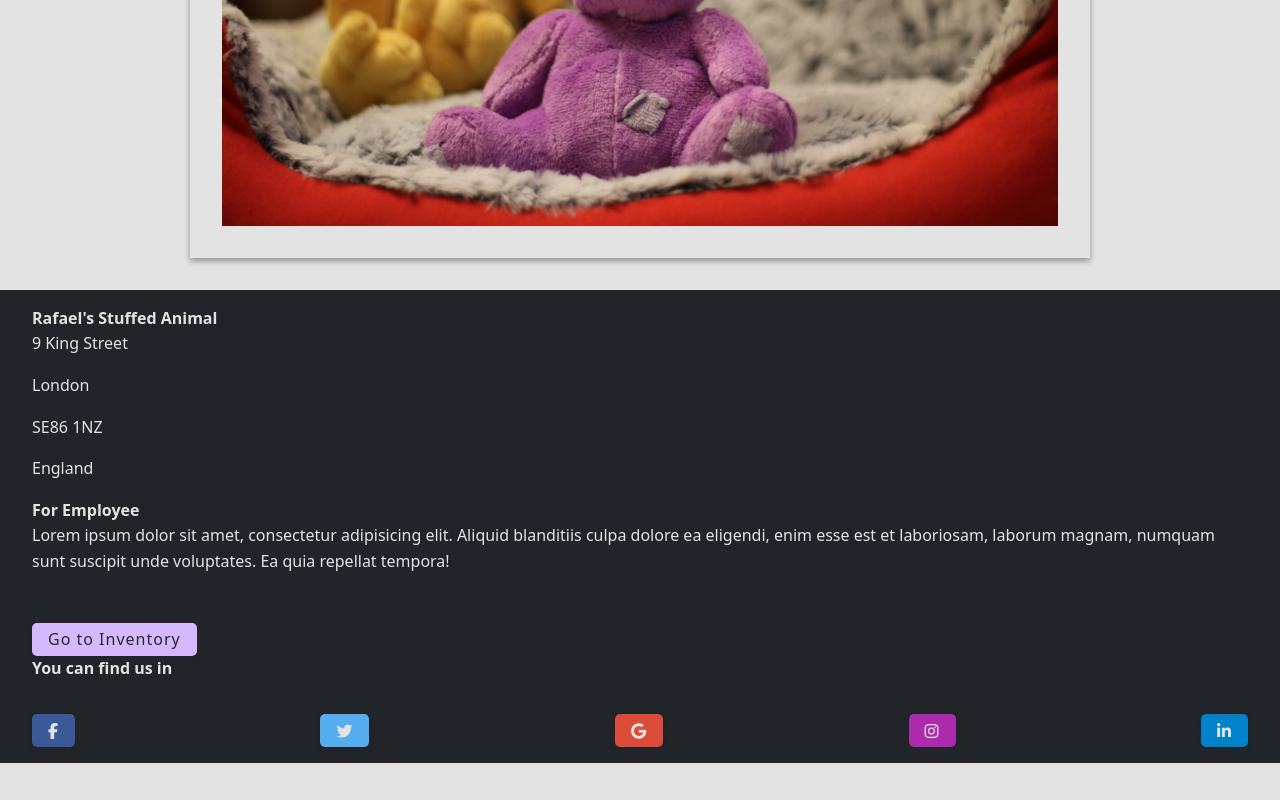
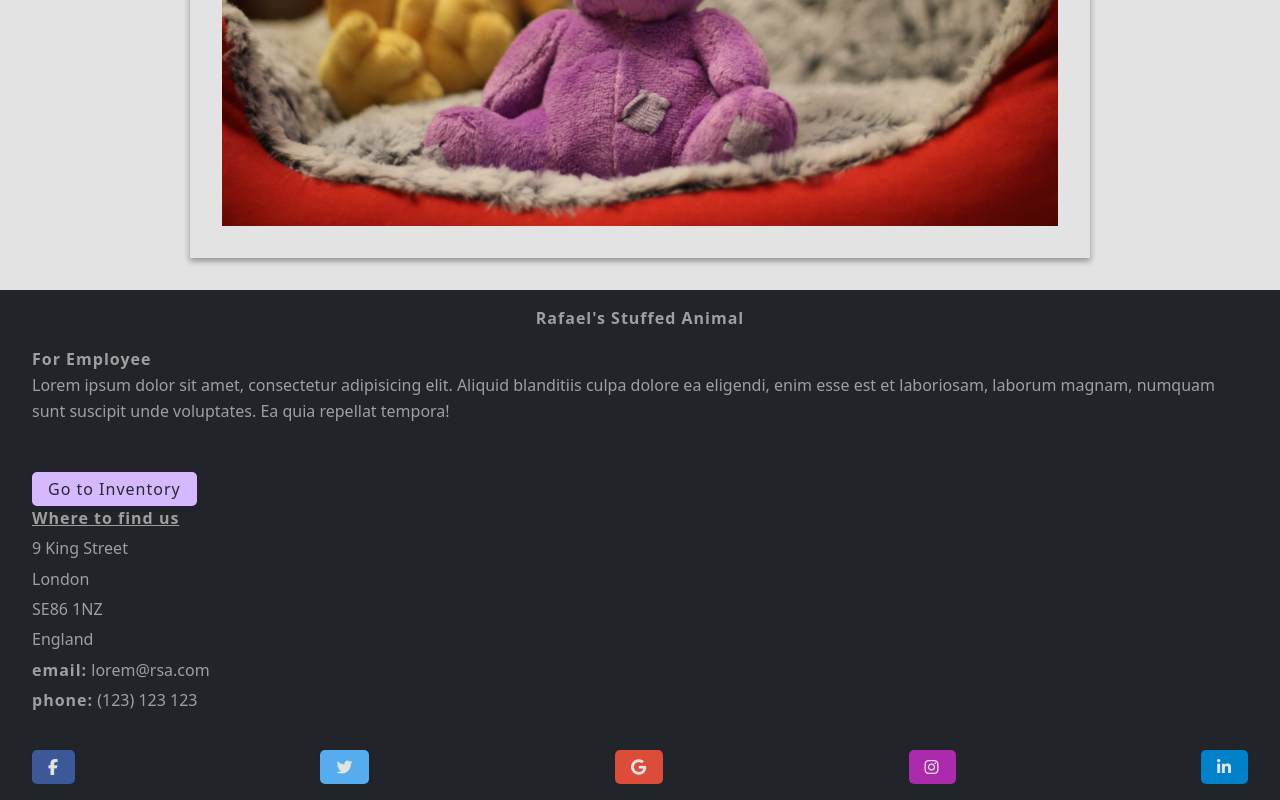
Before and after one commit to MiiaNyy/Ramses-The-Chat-Bot, a React app: page / in a window 1280 px wide. Shown: the part 2910-3710 px from the top of the page. Before the commit the page ends 3673 px from the top, so only its background shows below. Built offline with nearby package versions, Linux system fonts and the light colour scheme.

Commit message:
started creating footer styles

```diff
--- a/src/components/Footer.js
+++ b/src/components/Footer.js
@@ -3,14 +3,7 @@ import React from 'react';
 function Footer () {
     return (
         <footer className="bg-dark">
-
-            <div className="footer__item">
-                <strong>Rafael's Stuffed Animal</strong>
-                <p>9 King Street</p>
-                <p>London</p>
-                <p>SE86 1NZ</p>
-                <p>England</p>
-            </div>
+            <p className="footer__title">Rafael's Stuffed Animal</p>
 
             <div className="footer__item">
                 <strong>For Employee</strong>
@@ -21,7 +14,17 @@ function Footer () {
             </div>
 
             <div className="footer__item">
-                <strong>You can find us in</strong>
+
+                <div className="footer__item-address">
+                    <p className="footer__item-title"><strong>Where to find us</strong> </p>
+                    <p>9 King Street</p>
+                    <p>London</p>
+                    <p>SE86 1NZ</p>
+                    <p>England</p>
+                    <p><strong>email:</strong> lorem@rsa.com </p>
+                    <p><strong>phone:</strong> (123) 123 123</p>
+                </div>
+
                 <div className="footer__social-buttons">
                     <a className="btn btn-primary" style={ {backgroundColor: '#3b5998'} } href="#" role="button">
                         <i className="fab fa-facebook-f social-icon"/>
--- a/src/styles.css
+++ b/src/styles.css
@@ -36,6 +36,10 @@ h1, h2, h3, h4, h5, h6, p {
 }
 
 a {
+    letter-spacing: 1px;
+}
+
+strong {
     letter-spacing: 1px;
 }
 
@@ -175,8 +179,23 @@ nav {
 
 /* --- FOOTER --- */
 
-.footer__item {
-    color: #e3e3e3;;
+footer {
+    color: #9f9f9f;
+}
+
+.footer__title {
+    font-size: 1rem;
+    letter-spacing: 1px;
+    font-weight: bolder;
+    text-align: center;
+}
+
+.footer__item-title{
+    text-decoration: underline;
+}
+
+.footer__item-address p {
+    margin-bottom: 0.3em;
 }
 
 .footer__social-buttons {
@@ -189,6 +208,8 @@ nav {
 .social-icon {
     color: #e3e3e3;;
 }
+
+/* --- SECTIONS --- */
 .section__containers {
     color: #e3e3e3;;
     background-color: #27292c;
```
